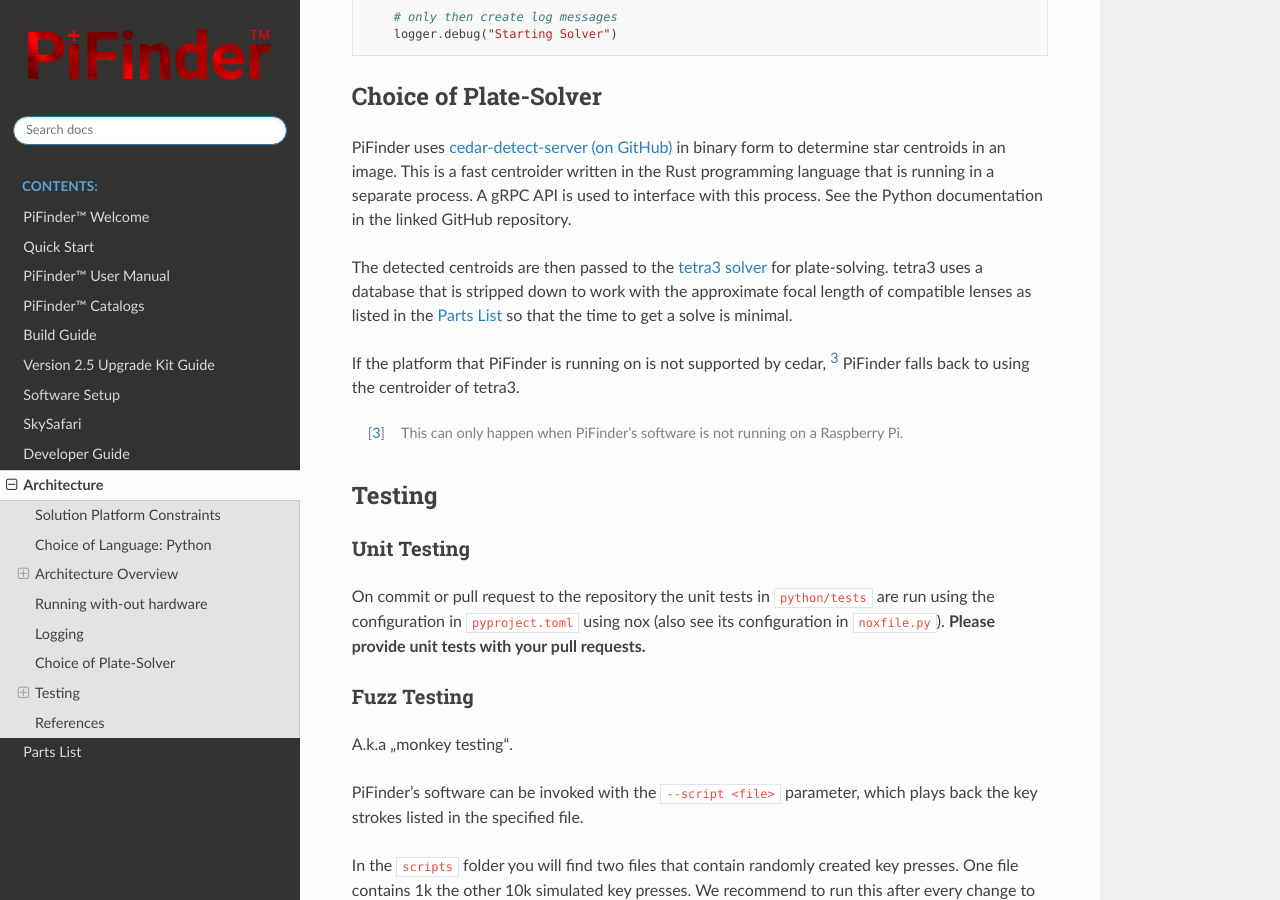
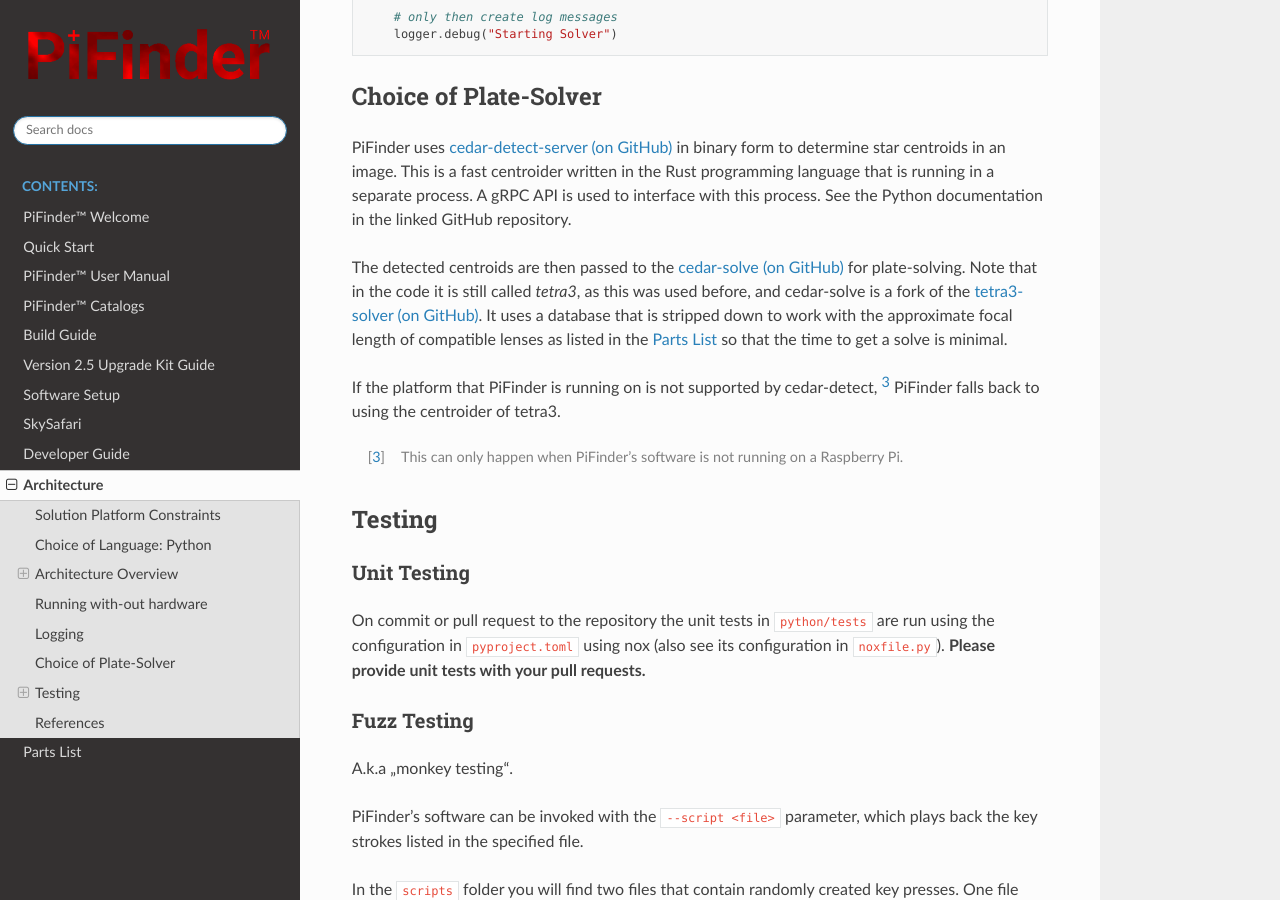
Before and after one commit to brickbots/PiFinder, a Sphinx documentation site: the page built from docs/source/dev_arch.rst, in a window 1280 px wide and 900 px high, scrolled down 5588 px. Built offline with Sphinx 7.4.7 and the Read the Docs theme 3.1.0, drawn with Linux system fonts in a browser that asks for light colours.

Commit message:
Take PR #256 into account.

```diff
--- a/docs/source/dev_arch.rst
+++ b/docs/source/dev_arch.rst
@@ -284,11 +284,13 @@
 to interface with this process. See the Python documentation in the linked GitHub repository.
 
 The detected centroids are then passed to the
-`tetra3 solver <https://github.com/esa/tetra3>`_ for plate-solving. tetra3 uses a database that
+`cedar-solve (on GitHub) <https://github.com/smroid/cedar-solve>`_ for plate-solving. Note that in the code
+it is still called `tetra3`, as this was used before, and cedar-solve is a
+fork of the `tetra3-solver (on GitHub) <https://github.com/esa/tetra3>`_. It uses a database that
 is stripped down to work with the approximate focal length of compatible lenses as listed
 in the `Parts List <BOM.html>`_ so that the time to get a solve is minimal.
 
-If the platform that PiFinder is running on is not supported by cedar, [3]_ PiFinder
+If the platform that PiFinder is running on is not supported by cedar-detect, [3]_ PiFinder
 falls back to using the centroider of tetra3.
 
 .. [3] This can only happen when PiFinder's software is not running on a Raspberry Pi.
```
